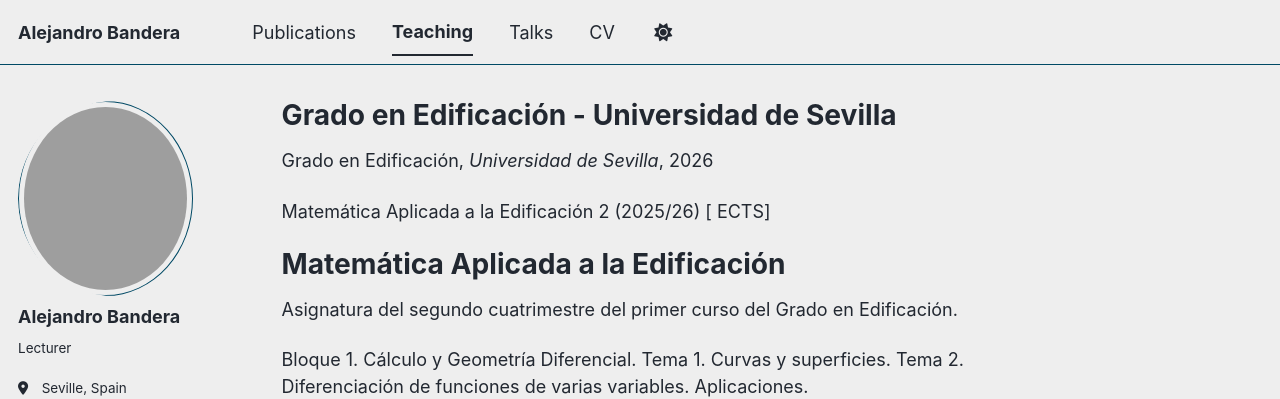
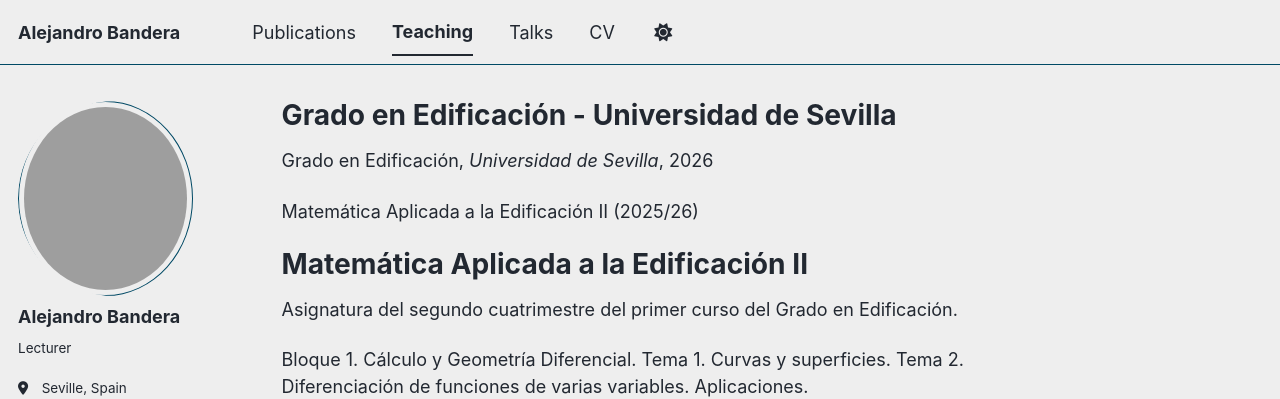
Before and after one commit to abanderam/abanderam.github.io, a Jekyll site: the page built from _teaching/USEdi.md, in a window 1280 px wide and 1003 px high. Shown: the top 399 px of the window. Built offline with Jekyll 4.4.1, drawn with Linux system fonts in a browser that asks for light colours; some web fonts are replaced; a script bundle is joined from its source files by our own code; library files that are not in the unit come from our copies.

```diff
--- a/_teaching/USEdi.md
+++ b/_teaching/USEdi.md
@@ -8,10 +8,10 @@ venue: "Universidad de Sevilla"
 location: "Sevilla, España"
 ---
 
-Matemática Aplicada a la Edificación 2 (2025/26) [ ECTS]
+Matemática Aplicada a la Edificación II (2025/26)
 
 
-Matemática Aplicada a la Edificación
+Matemática Aplicada a la Edificación II
 ======
 Asignatura del segundo cuatrimestre del primer curso del Grado en Edificación.
 
--- a/talkmap.py
+++ b/talkmap.py
@@ -5,6 +5,12 @@
 # with geopy/Nominatim, and uses the getorg library to output data, HTML, and
 # Javascript for a standalone cluster map. This is functionally the same as the
 # #talkmap Jupyter notebook.
+import ssl
+import certifi
+
+# Manually point to the certifi certificate bundle
+ssl._create_default_https_context = ssl._create_unverified_context
+
 import frontmatter
 import glob
 import getorg
```
Also changed, not shown: _pages/cv.md (+1 -1 lines), _pages/talks.html (+6 -4 lines), _teaching/ULAde.md (+1 -1 lines), _teaching/USArq.md (+1 -1 lines), talkmap/org-locations.js (+23 -23 lines).
